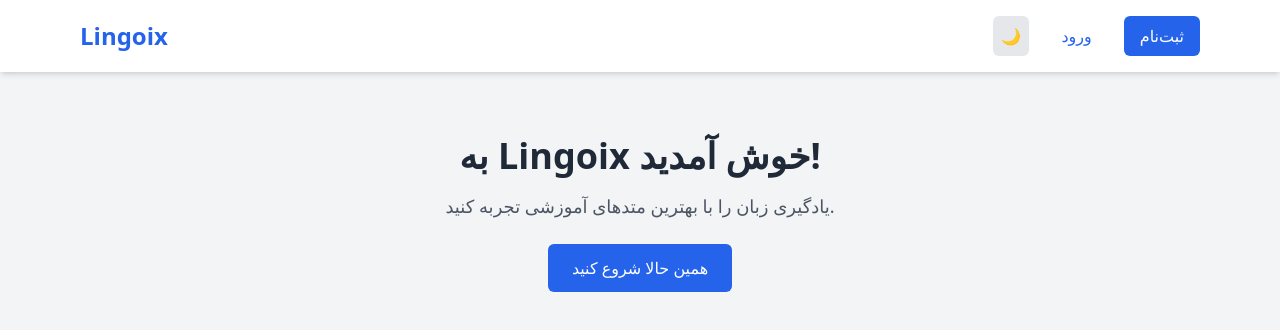
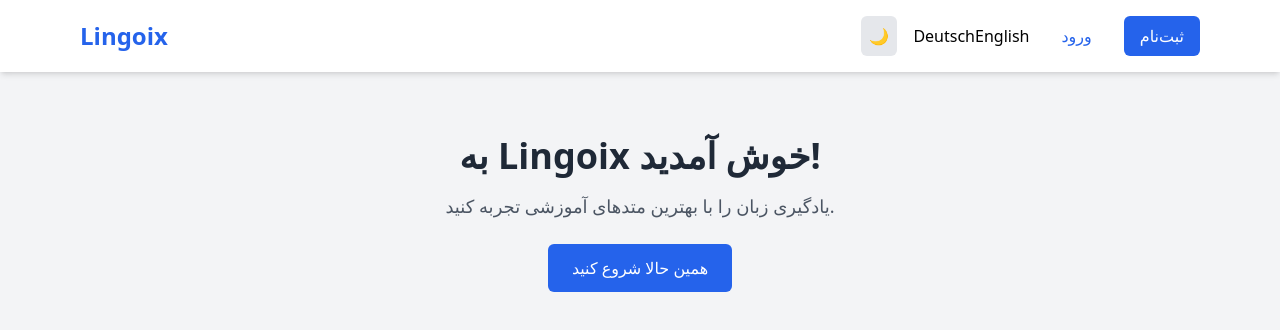
Before and after one commit to behshaad/lingoix, a React (Create React App) app: page / in a window 1280 px wide. Shown: the top 330 px of the page. Built offline with nearby package versions, Linux system fonts and the light colour scheme.

Commit message:
Add multilingual feature

```diff
--- a/package.json
+++ b/package.json
@@ -7,10 +7,13 @@
     "@testing-library/jest-dom": "^6.6.3",
     "@testing-library/react": "^16.2.0",
     "@testing-library/user-event": "^13.5.0",
+    "i18next": "^24.2.2",
     "react": "^19.0.0",
     "react-dom": "^19.0.0",
+    "react-i18next": "^15.4.1",
     "react-router-dom": "^7.3.0",
     "react-scripts": "5.0.1",
+    "typescript": "^5.8.2",
     "web-vitals": "^2.1.4"
   },
   "scripts": {
--- a/src/App.js
+++ b/src/App.js
@@ -3,6 +3,7 @@
 // import LoginPage from "./pages/LoginPage";
 // import RegisterPage from "./pages/RegisterPage";
 // import Dashboard from "./pages/Dashboard";
+
 
 function App() {
   return (
--- /dev/null
+++ b/src/components/LanguageSwitcher.js
@@ -0,0 +1,21 @@
+import { useTranslation } from "react-i18next";
+
+const LanguageSwitcher = () => {
+  const { i18n } = useTranslation();
+
+  const changeLanguage = (lng) => {
+    i18n.changeLanguage(lng);
+  };
+
+  return (
+    <div>
+      <button onClick={() => changeLanguage("de")}>Deutsch</button>
+      <button onClick={() => changeLanguage("en")}>English</button>
+    </div>
+  );
+};
+
+export default LanguageSwitcher;
+
+
+//
--- /dev/null
+++ b/src/i18n.js
@@ -0,0 +1,18 @@
+import i18n from "i18next";
+import { initReactI18next } from "react-i18next";
+import en from "./locales/en.json";
+import de from "./locales/de.json";
+
+i18n.use(initReactI18next).init({
+  resources: {
+    en: { translation: en },
+    de: { translation: de },
+  },
+  lng: "de", // زبان پیش‌فرض آلمانی
+  fallbackLng: "en", // در صورت عدم پشتیبانی از زبان انتخابی، انگلیسی نمایش داده شود
+  interpolation: {
+    escapeValue: false,
+  },
+});
+
+export default i18n;
--- /dev/null
+++ b/src/locales/de.json
@@ -0,0 +1,4 @@
+{
+  "welcome": "Willkommen bei Lingoix",
+  "changeLanguage": "Sprache ändern"
+}
--- /dev/null
+++ b/src/locales/en.json
@@ -0,0 +1,4 @@
+{
+  "welcome": "Welcome to Lingoix",
+  "changeLanguage": "Change Language"
+}
--- a/src/pages/HomePage.js
+++ b/src/pages/HomePage.js
@@ -1,82 +1,7 @@
-// import { Link } from "react-router-dom";
-
-// function HomePage() {
-//   return (
-//     <div className="min-h-screen flex flex-col items-center bg-gray-100">
-//       {/* ناوبار */}
-//       <nav className="w-full py-4 bg-white shadow-md">
-//         <div className="max-w-6xl mx-auto px-4 flex justify-between items-center">
-//           <h1 className="text-2xl font-bold text-blue-600">Lingoix</h1>
-//           <div className="hidden md:flex">
-//             <Link
-//               to="/login"
-//               className="px-4 py-2 text-blue-600 hover:underline"
-//             >
-//               ورود
-//             </Link>
-//             <Link
-//               to="/register"
-//               className="ml-4 px-4 py-2 bg-blue-600 text-white rounded-md"
-//             >
-//               ثبت‌نام
-//             </Link>
-//           </div>
-//         </div>
-//       </nav>
-
-//       {/* هدر */}
-//       <header className="text-center mt-16 px-4 sm:px-6 md:px-12 lg:px-24">
-//         <h2 className="text-3xl md:text-4xl font-bold text-gray-800">
-//           به Lingoix خوش آمدید!
-//         </h2>
-//         <p className="mt-4 text-gray-600 text-sm sm:text-base md:text-lg">
-//           یادگیری زبان را با بهترین متدهای آموزشی تجربه کنید.
-//         </p>
-//         <Link to="/register">
-//           <button className="mt-6 px-6 py-3 bg-blue-600 text-white rounded-md hover:bg-blue-700 transition">
-//             همین حالا شروع کنید
-//           </button>
-//         </Link>
-//       </header>
-
-//       {/* بخش معرفی امکانات */}
-//       <section className="mt-12 grid grid-cols-1 sm:grid-cols-2 md:grid-cols-3 gap-6 max-w-6xl px-4 sm:px-6 md:px-12 lg:px-24">
-//         <div className="p-6 bg-white shadow-md rounded-md text-center">
-//           <h3 className="text-lg font-semibold text-blue-600">
-//             دوره‌های متنوع
-//           </h3>
-//           <p className="text-gray-600 text-sm mt-2">
-//             دسترسی به دوره‌های مختلف در سطوح متفاوت.
-//           </p>
-//         </div>
-//         <div className="p-6 bg-white shadow-md rounded-md text-center">
-//           <h3 className="text-lg font-semibold text-blue-600">
-//             تمرینات تعاملی
-//           </h3>
-//           <p className="text-gray-600 text-sm mt-2">
-//             تمرین‌های کاربردی برای یادگیری بهتر.
-//           </p>
-//         </div>
-//         <div className="p-6 bg-white shadow-md rounded-md text-center">
-//           <h3 className="text-lg font-semibold text-blue-600">
-//             اساتید حرفه‌ای
-//           </h3>
-//           <p className="text-gray-600 text-sm mt-2">
-//             یادگیری از بهترین اساتید زبان.
-//           </p>
-//         </div>
-//       </section>
-//     </div>
-//   );
-// }
-
-// export default HomePage;
-
-// بدون تم
-
 import { useContext } from "react";
 import { ThemeContext } from "../context/ThemeContext";
 import { Link } from "react-router-dom";
+import LanguageSwitcher from "../components/LanguageSwitcher";
 
 function HomePage() {
   const { darkMode, setDarkMode } = useContext(ThemeContext);
@@ -86,7 +11,9 @@
       {/* ناوبار */}
       <nav className="w-full py-4 bg-white dark:bg-gray-800 shadow-md">
         <div className="max-w-6xl mx-auto px-4 flex justify-between items-center">
-          <h1 className="text-2xl font-bold text-blue-600 dark:text-blue-400">Lingoix</h1>
+          <h1 className="text-2xl font-bold text-blue-600 dark:text-blue-400">
+            Lingoix
+          </h1>
           <div className="flex items-center space-x-4">
             <button
               onClick={() => setDarkMode(!darkMode)}
@@ -94,7 +21,13 @@
             >
               {darkMode ? "☀️" : "🌙"}
             </button>
-            <Link to="/login" className="hidden md:block px-4 py-2 text-blue-600 dark:text-blue-400 hover:underline">
+
+            <LanguageSwitcher /> {/* استفاده از کامپوننت تغییر زبان */}
+
+            <Link
+              to="/login"
+              className="hidden md:block px-4 py-2 text-blue-600 dark:text-blue-400 hover:underline"
+            >
               ورود
             </Link>
             <Link
@@ -121,6 +54,7 @@
           </button>
         </Link>
       </header>
+
     </div>
   );
 }
```
Also changed, not shown: src/index.js (+3 -19 lines), 1 other file (tests, documents, lock files or other folders).
